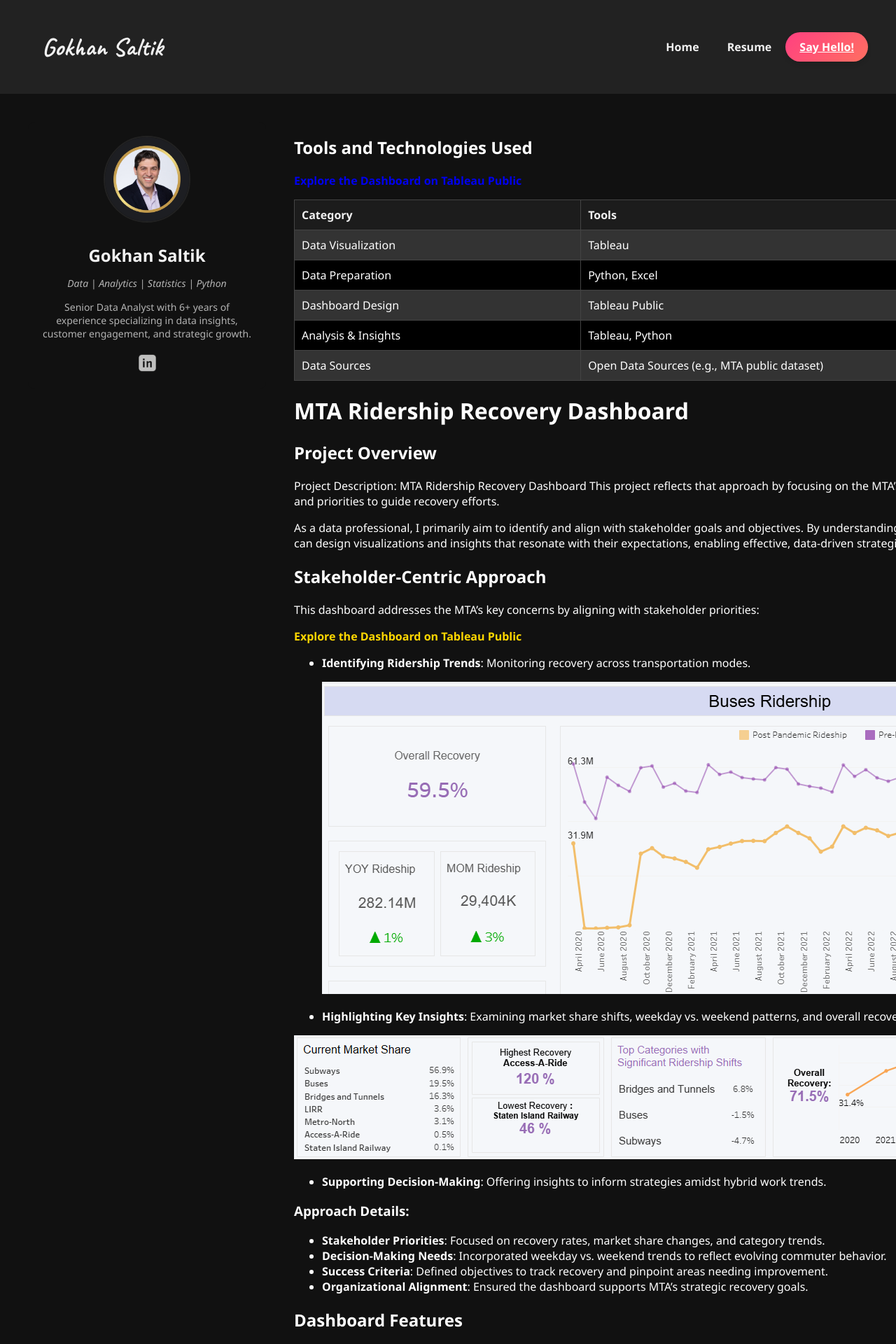
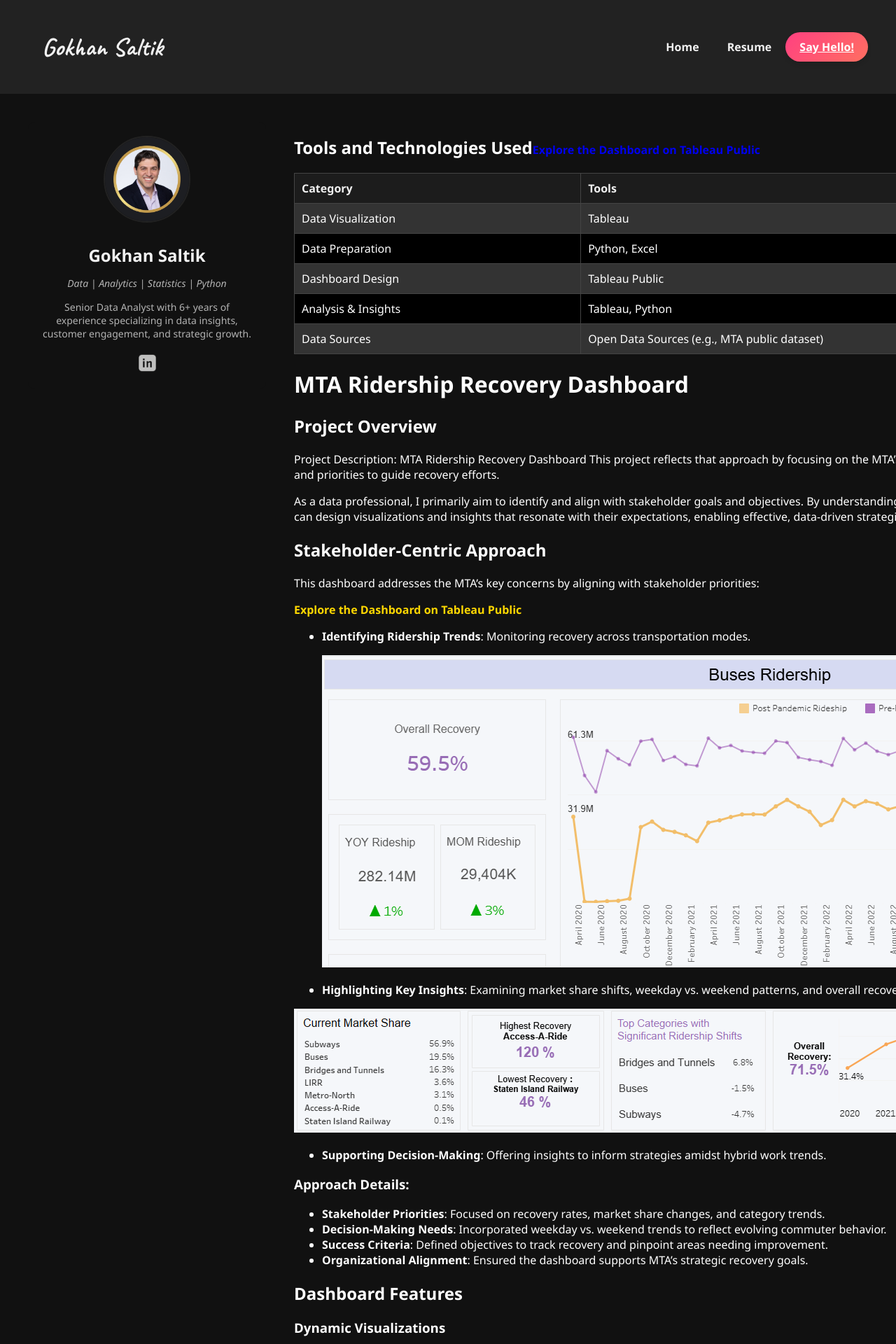
Before and after one commit to saltikg/portfolio, a Jekyll site: the page built from projects/Interactive_Dashboard_Pandemic.md, in a window 1280 px wide. Shown: the top 1920 px of the page at 70% size. Built offline with Jekyll 4.4.1, drawn with Linux system fonts in a browser that asks for light colours.

Commit message:
Update Interactive_Dashboard_Pandemic.md

```diff
--- a/projects/Interactive_Dashboard_Pandemic.md
+++ b/projects/Interactive_Dashboard_Pandemic.md
@@ -2,7 +2,7 @@
 layout: default
 title: "MTA Ridership Recovery Dashboard"
 ---
-<h2 style="color: #ffffff;">Tools and Technologies Used</h2><a href="https://public.tableau.com/views/MavenCommuterChallengeNov302024/MainV2" target="_blank" style="color: FFD700; text-decoration: none; font-weight: bold; font-size: 16px;">Explore the Dashboard on Tableau Public</a>
+<h2 style="color: #ffffff;">Tools and Technologies Used<a href="https://public.tableau.com/views/MavenCommuterChallengeNov302024/MainV2" target="_blank" style="color: FFD700; text-decoration: none; font-weight: bold; font-size: 16px;">Explore the Dashboard on Tableau Public</a></h2>
 <table style="width: 100%; border-collapse: collapse; background-color: #000000; color: #ffffff;">
   <thead>
     <tr style="background-color: #1c1c1c; color: #f0f0f0; text-align: left;">
```
